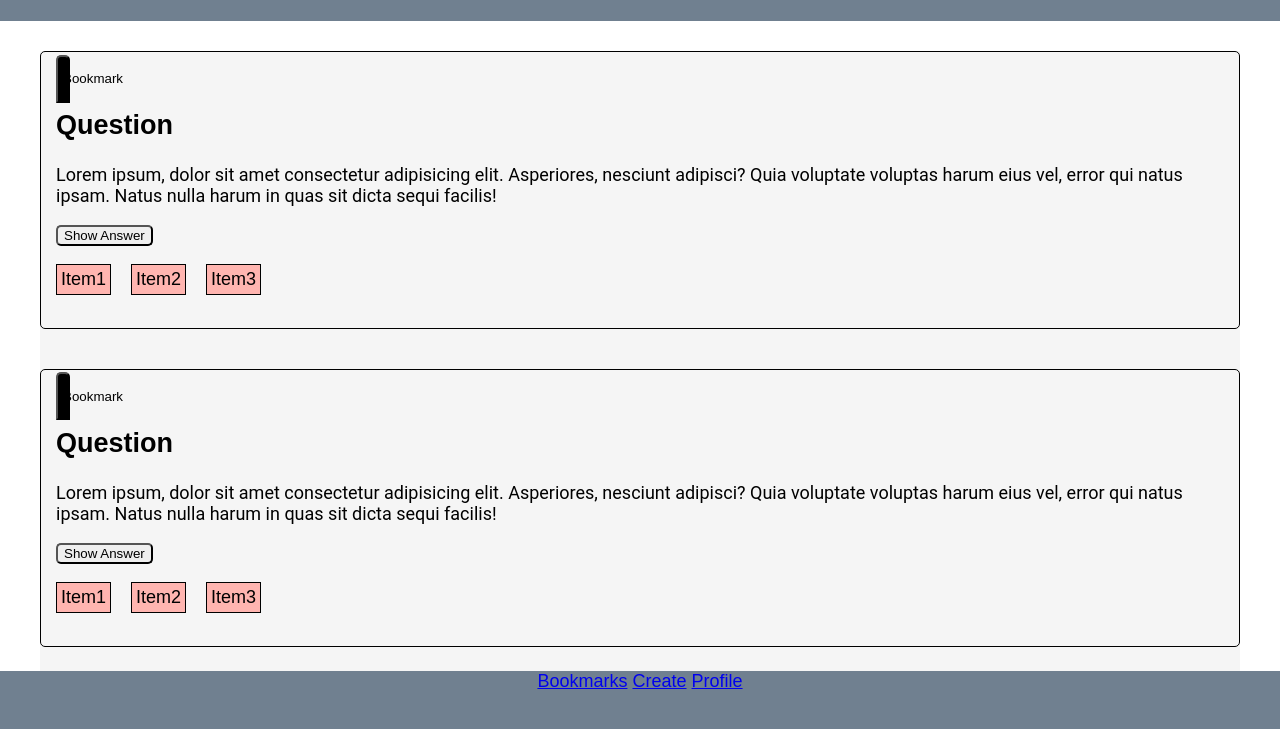
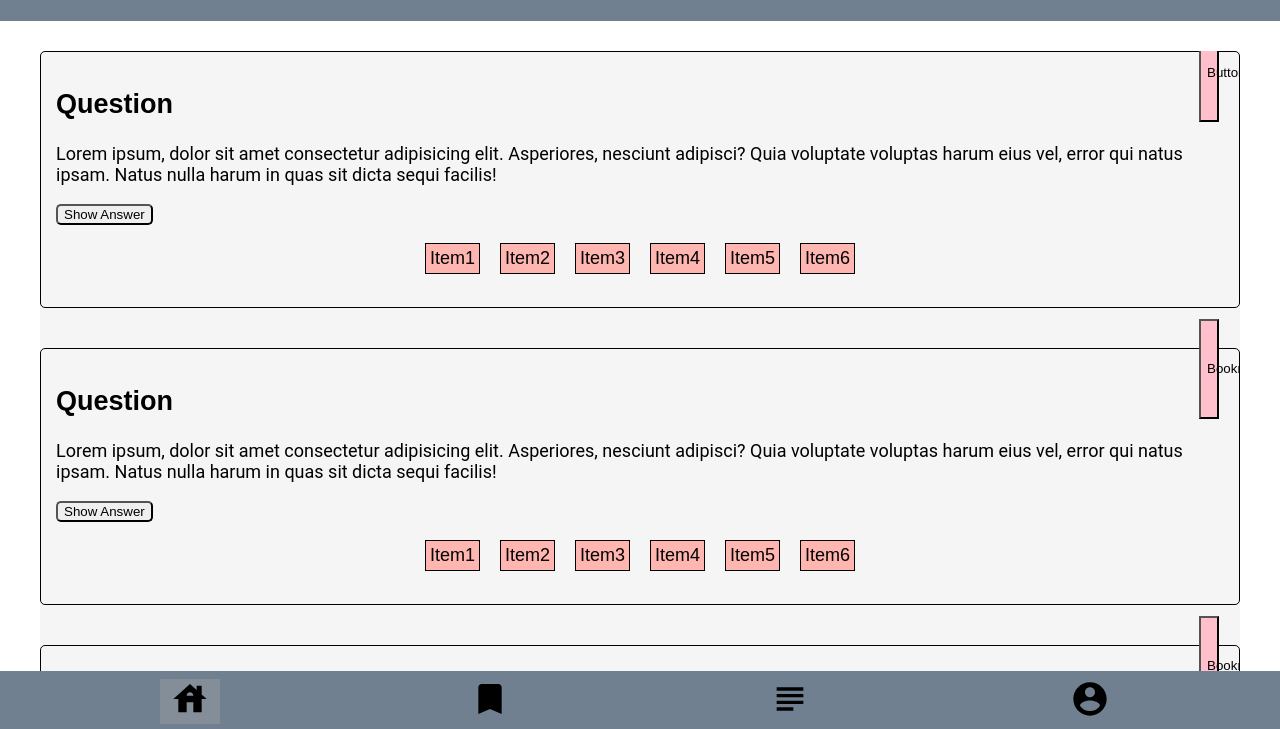
Before and after one commit to annaleaschroeder/quiz-appp, a website: page index.html in a window 1280 px wide. Shown: the part 69-798 px from the top of the page. Drawn offline with Linux system fonts and the light colour scheme.

Commit message:
Minor fixes

```diff
--- a/index.html
+++ b/index.html
@@ -14,7 +14,7 @@
 
     <main class="main">
       <section class="card radius-5">
-        <button class="card__bookmark card__button--active">Bookmark</button>
+        <button class="card__bookmark card__button--active">Button</button>
         <h2 class="card__question">Question</h2>
         <p class="card__text">
           Lorem ipsum, dolor sit amet consectetur adipisicing elit. Asperiores,
@@ -28,6 +28,9 @@
           <li class="card__tag">Item1</li>
           <li class="card__tag">Item2</li>
           <li class="card__tag">Item3</li>
+          <li class="card__tag">Item4</li>
+          <li class="card__tag">Item5</li>
+          <li class="card__tag">Item6</li>
         </ul>
       </section>
 
@@ -46,6 +49,9 @@
           <li class="card__tag">Item1</li>
           <li class="card__tag">Item2</li>
           <li class="card__tag">Item3</li>
+          <li class="card__tag">Item4</li>
+          <li class="card__tag">Item5</li>
+          <li class="card__tag">Item6</li>
         </ul>
       </section>
 
@@ -64,6 +70,9 @@
           <li class="card__tag">Item1</li>
           <li class="card__tag">Item2</li>
           <li class="card__tag">Item3</li>
+          <li class="card__tag">Item4</li>
+          <li class="card__tag">Item5</li>
+          <li class="card__tag">Item6</li>
         </ul>
       </section>
 
@@ -82,6 +91,9 @@
           <li class="card__tag">Item1</li>
           <li class="card__tag">Item2</li>
           <li class="card__tag">Item3</li>
+          <li class="card__tag">Item4</li>
+          <li class="card__tag">Item5</li>
+          <li class="card__tag">Item6</li>
         </ul>
       </section>
 
@@ -100,14 +112,39 @@
           <li class="card__tag">Item1</li>
           <li class="card__tag">Item2</li>
           <li class="card__tag">Item3</li>
+          <li class="card__tag">Item4</li>
+          <li class="card__tag">Item5</li>
+          <li class="card__tag">Item6</li>
         </ul>
       </section>
+    </main>
 
     <footer class="footer">
       <nav class="footer__navbar">
-        <a class="footer__link" href="bookmarks.html">Bookmarks</a>
-        <a class="footer__link" href="create.html">Create</a>
-        <a class="footer__link" href="profile.html">Profile</a>
+        <a class="current footer__link" href="index.html"
+          ><img
+            class="footer__icon--home"
+            src="images/house-24px.svg"
+            alt="homebutton"
+        /></a>
+        <a class="footer__link" href="bookmarks.html"
+          ><img
+            class="footer__icon--bookmarks"
+            src="images/turned_in-24px.svg"
+            alt="bookmarks"
+        /></a>
+        <a class="footer__link" href="create.html"
+          ><img
+            class="footer__icon--cards"
+            src="images/subject-24px.svg"
+            alt="cards"
+        /></a>
+        <a class="footer__link" href="profile.html"
+          ><img
+            class="footer__icon--profile"
+            src="images/account_circle-24px.svg"
+            alt="profile"
+        /></a>
       </nav>
     </footer>
   </body>
--- a/scss/_base.scss
+++ b/scss/_base.scss
@@ -16,6 +16,7 @@
   top: 0;
   left: 0;
   right: 0;
+  z-index: 100;
 }
 
 .main {
--- a/scss/_button.scss
+++ b/scss/_button.scss
@@ -0,0 +1,3 @@
+.footer__navbar .current {
+  background-color: hsla(231, 0%, 67%, 0.33);
+}
--- a/scss/_card.scss
+++ b/scss/_card.scss
@@ -1,4 +1,5 @@
 .card {
+  position: relative;
   border: 1px solid black;
   min-height: 100px;
   min-width: 120px;
@@ -12,20 +13,13 @@
   }
 
   &__bookmark {
-    padding: 5px;
-    margin-right: 0;
-    margin-top: -20px;
-    margin-bottom: -40px;
-    width: 0px;
-    height: 48px;
-    background-color: transparent;
-    border-top-left-radius: 5px;
-    border-top-right-radius: 5px;
+    position: absolute;
+    top: -30px;
+    right: 20px;
+    height: 100px;
+    width: 20px;
+    background-color: pink;
     cursor: pointer;
-  }
-
-  &__button--active {
-    background-color: black;
   }
 
   &__text {
@@ -36,9 +30,11 @@
     padding: 5px;
     margin-right: 0;
   }
+
   &__tags {
     display: flex;
     flex-wrap: wrap;
+    justify-content: center;
     gap: 20px;
     padding: 0;
   }
--- a/scss/_footer.scss
+++ b/scss/_footer.scss
@@ -5,6 +5,35 @@
   right: 0;
   bottom: 0;
   background-color: slategray;
-  display: flex;
-  justify-content: space-around;
+  padding: 0 40px;
+
+  &__navbar {
+    display: flex;
+    height: 60px;
+    justify-content: space-around;
+    align-items: center;
+  }
+
+  &__link {
+    width: 60px;
+    height: auto;
+    text-align: center;
+  }
+  &__icon--home {
+    min-width: 40px;
+    min-height: auto;
+  }
+  &__icon--bookmarks {
+    min-width: 40px;
+    min-height: auto;
+  }
+
+  &__icon--cards {
+    min-width: 40px;
+    min-height: auto;
+  }
+  &__icon--profile {
+    min-width: 40px;
+    min-height: auto;
+  }
 }
--- /dev/null
+++ b/scss/images.scss
@@ -0,0 +1,4 @@
+.image__profile {
+  height: 50%;
+  width: auto;
+}
--- a/scss/styles.scss
+++ b/scss/styles.scss
@@ -3,3 +3,4 @@
 @import './card';
 @import './button';
 @import './footer';
+@import './images';
```
Also changed, not shown: bookmarks.html (+29 -7 lines), create.html (+30 -8 lines), profile.html (+34 -12 lines), images/home-black-18dp.svg (deleted), images/house-24px.svg (added), styles.css. Lines whose indentation alone changed are shown as unchanged.
